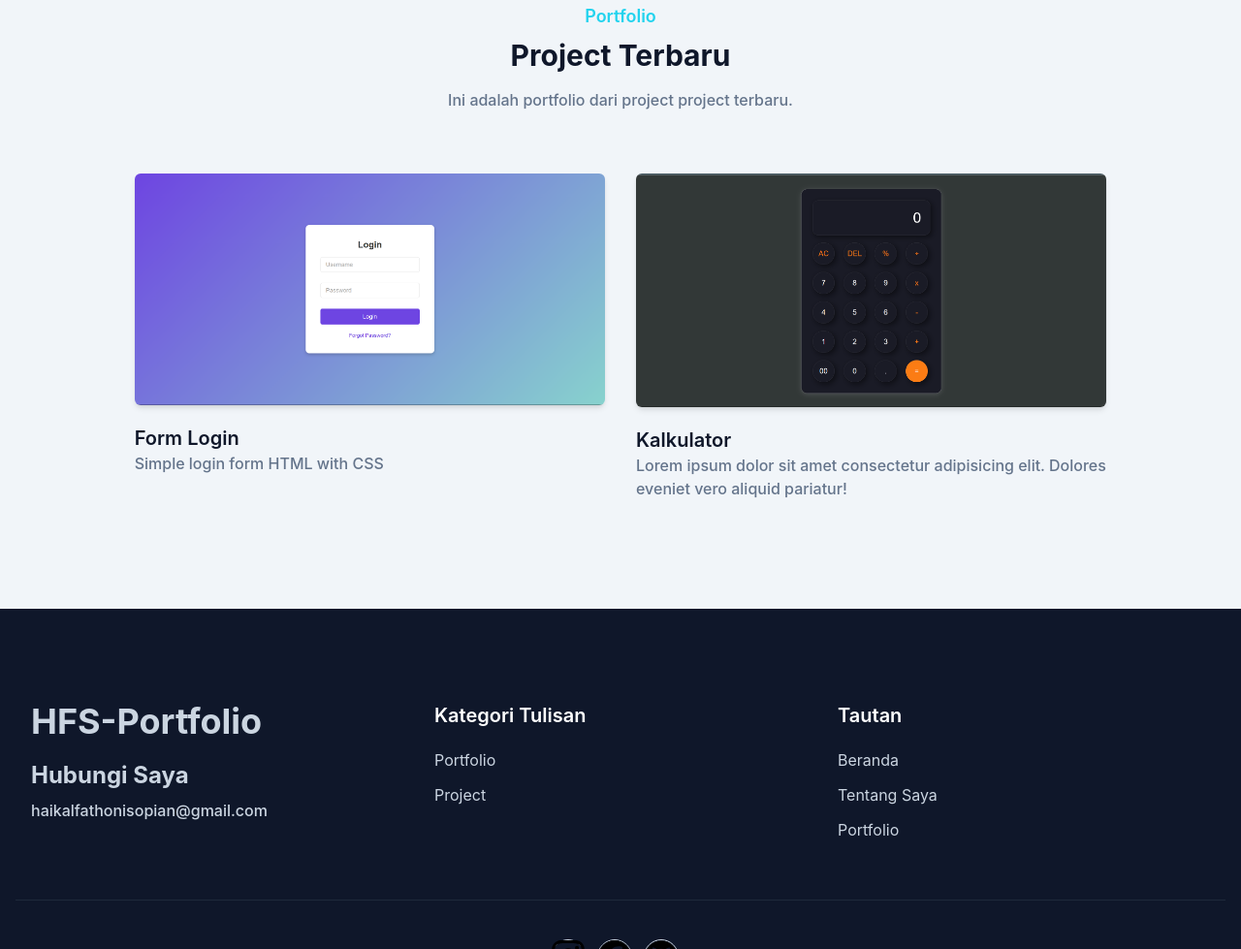
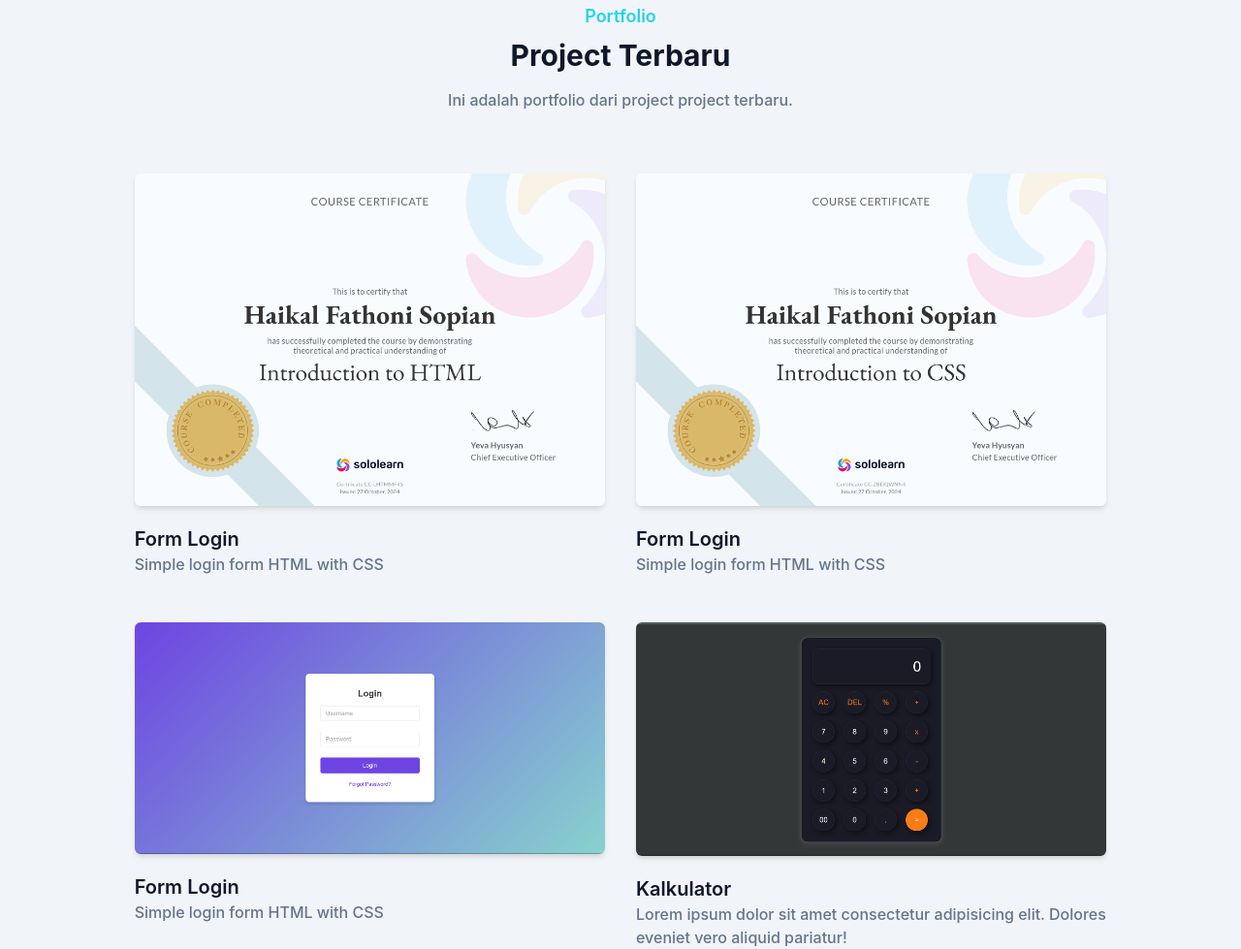
Before and after one commit to Niklob/portfolio, a website: page index.html in a window 1280 px wide. Shown: the part 1439-2418 px from the top of the page at 97% size. Drawn offline with Linux system fonts and the light colour scheme.

Commit message:
index.html

```diff
--- a/index.html
+++ b/index.html
@@ -170,6 +170,20 @@
                 </div>
             </div>
             <div class="w-full px-4 flex flex-wrap jurstify-center xl:w-10/12 xl:mx-auto">
+                  <div class="mb-12 px-4 md:w-1/2">
+                    <div class="rounded-md shadow-md overflow-hidden">
+                        <img src="dist/img/portfolio/sertifikat1.png" alt="Form Login" width="w-full"/></a>
+                    </div>
+                    <h3 class="font-semibold text-xl text-dark mt-5">Form Login</h3>
+                    <p class="font-medium text-base text-secondary">Simple login form HTML with CSS</p>
+                </div>
+                  <div class="mb-12 px-4 md:w-1/2">
+                    <div class="rounded-md shadow-md overflow-hidden">
+                        <img src="dist/img/portfolio/sertifikat2.png" alt="Form Login" width="w-full"/></a>
+                    </div>
+                    <h3 class="font-semibold text-xl text-dark mt-5">Form Login</h3>
+                    <p class="font-medium text-base text-secondary">Simple login form HTML with CSS</p>
+                </div>
                 <div class="mb-12 px-4 md:w-1/2">
                     <div class="rounded-md shadow-md overflow-hidden">
                         <a href="https://niklob.github.io/form-login" target="_blank">
```
